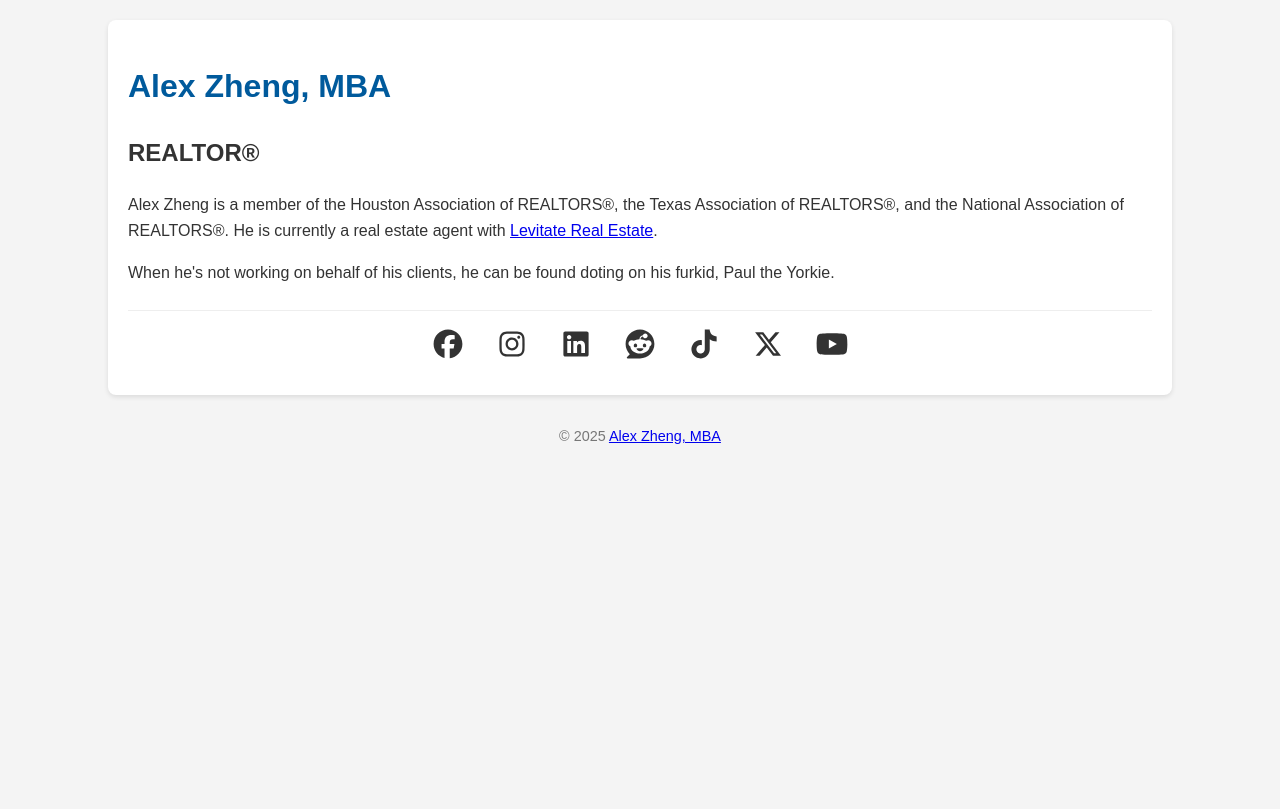
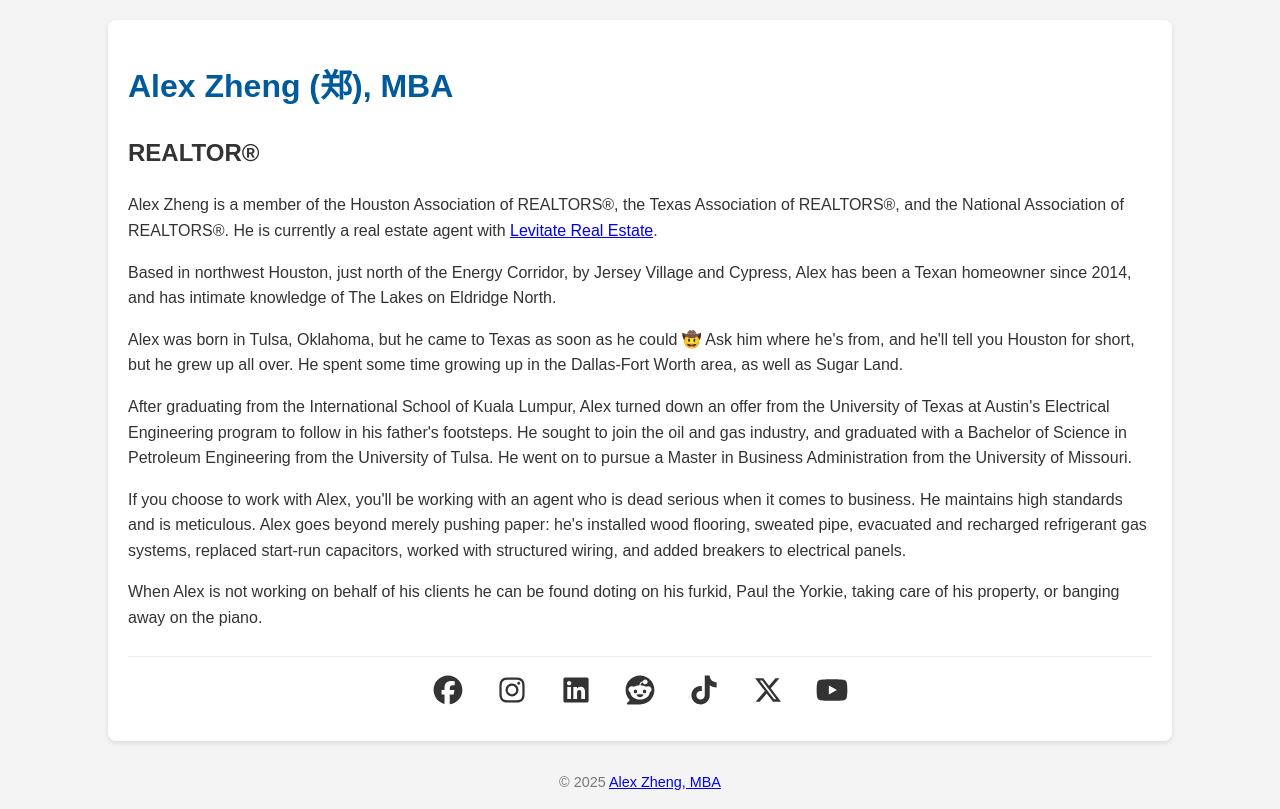
Before and after one commit to AlexZhengREALTOR/alexzhengrealtor, a plain HTML site: page index.html in a window 1280 px wide. Drawn offline with Linux system fonts and the light colour scheme.

Commit message:
Update index.html
moar copy

```diff
--- a/index.html
+++ b/index.html
@@ -17,13 +17,25 @@
     </head>
     <body>
         <div id="container">
-            <h1>Alex Zheng, MBA</h1>
+            <h1>Alex Zheng (郑), MBA</h1>
             <h2>REALTOR®</h2>
             <p>
                 Alex Zheng is a member of the Houston Association of REALTORS®, the Texas Association of REALTORS®, and the National Association of REALTORS®. He is currently a real estate agent with <a href="https://alexzheng.levitaterealestate.com" target="_blank">Levitate Real Estate</a>.
             </p>
             <p>
-                When he's not working on behalf of his clients, he can be found doting on his furkid, Paul the Yorkie.
+                Based in northwest Houston, just north of the Energy Corridor, by Jersey Village and Cypress, Alex has been a Texan homeowner since 2014, and has intimate knowledge of The Lakes on Eldridge North.
+            </p>
+            <p>
+                Alex was born in Tulsa, Oklahoma, but he came to Texas as soon as he could 🤠 Ask him where he's from, and he'll tell you Houston for short, but he grew up all over. He spent some time growing up in the Dallas-Fort Worth area, as well as Sugar Land.
+            </p>
+            <p>
+                After graduating from the International School of Kuala Lumpur, Alex turned down an offer from the University of Texas at Austin's Electrical Engineering program to follow in his father's footsteps. He sought to join the oil and gas industry, and graduated with a Bachelor of Science in Petroleum Engineering from the University of Tulsa. He went on to pursue a Master in Business Administration from the University of Missouri.
+            </p>
+            <p>
+                If you choose to work with Alex, you'll be working with an agent who is dead serious when it comes to business. He maintains high standards and is meticulous. Alex goes beyond merely pushing paper: he's installed wood flooring, sweated pipe, evacuated and recharged refrigerant gas systems, replaced start-run capacitors, worked with structured wiring, and added breakers to electrical panels.
+            </p>
+            <p>
+                When Alex is not working on behalf of his clients he can be found doting on his furkid, Paul the Yorkie, taking care of his property, or banging away on the piano.
             </p>
             <div id="social">
                 <a href="https://facebook.com/alexzheng.realtor" rel="me" aria-label="Facebook Profile" target="_blank">
```
